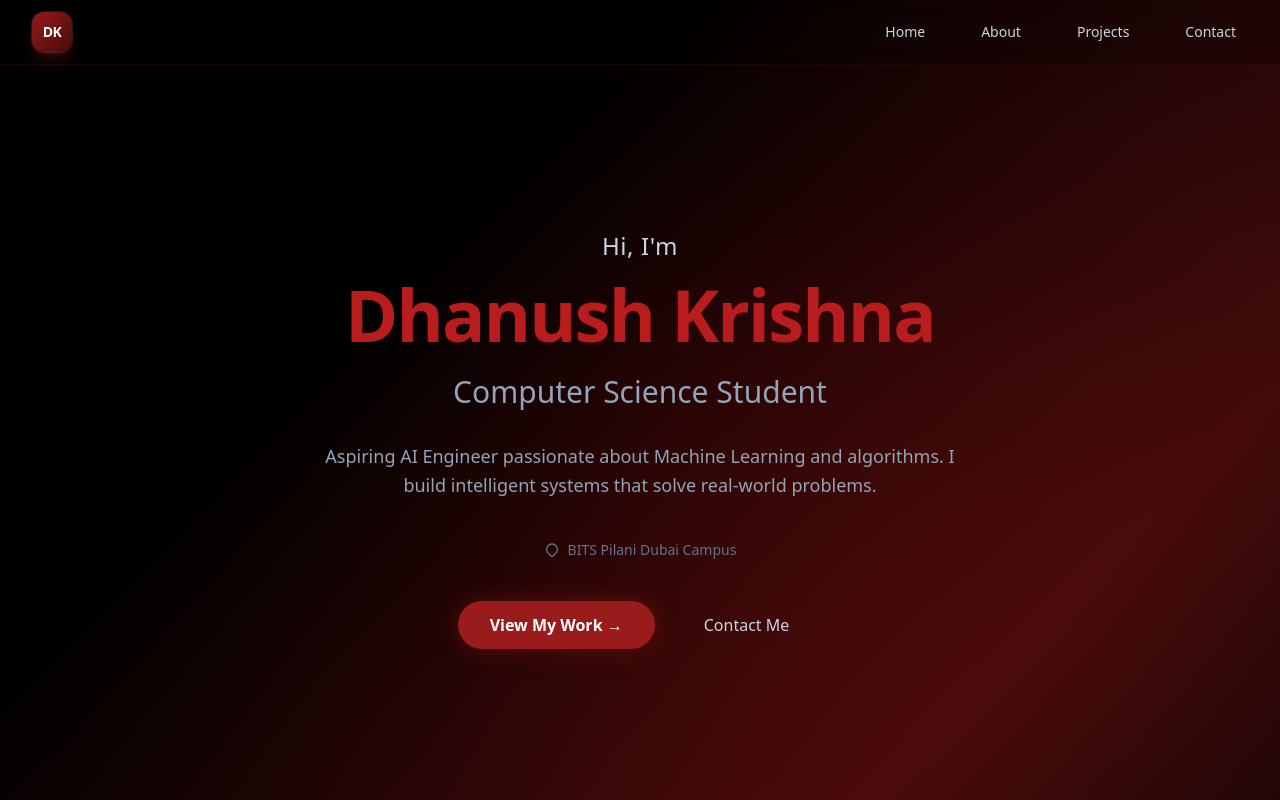
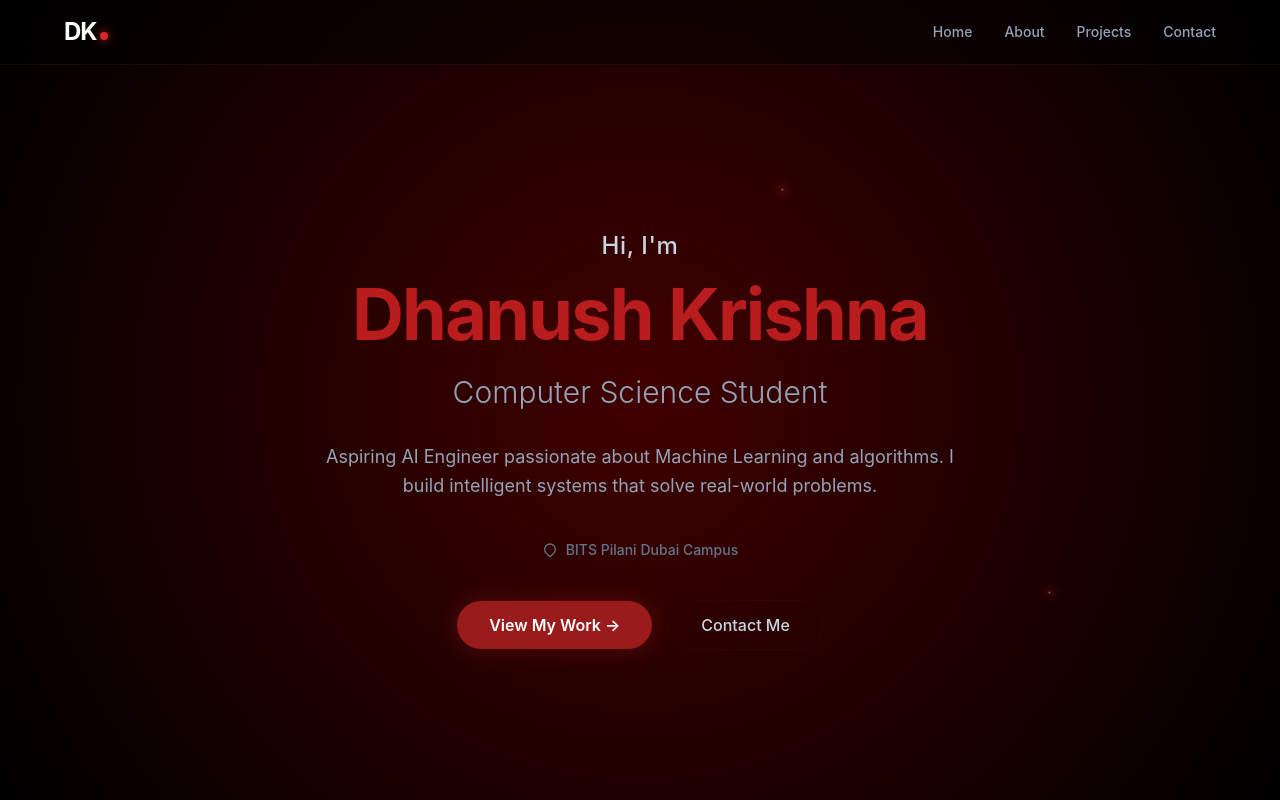
Before and after one commit to DhanushKrishna4/My-Portfolio, a React (Vite) app: page / in a window 1280 px wide. Shown: the top 800 px of the page. Built offline with nearby package versions, Linux system fonts and the light colour scheme.

Commit message:
Add shooting stars, minimalist DK logo with red dot, and white hover text

```diff
--- a/src/App.jsx
+++ b/src/App.jsx
@@ -4,19 +4,22 @@ import Hero from './components/Hero';
 import About from './components/About';
 import Projects from './components/Projects';
 import Contact from './components/Contact';
+import ShootingStars from './components/ShootingStars';
 
 function App() {
   return (
-    // "135deg" creates the diagonal angle.
-    // "rgba(153,27,27,0.4)" is the transparent red color.
-    <div className="min-h-screen bg-[linear-gradient(135deg,black_20%,rgba(153,27,27,0.4)_50%,black_80%)] text-slate-200 font-sans selection:bg-red-500 selection:text-white">
+    <div className="relative min-h-screen">
+      {/* Background layer */}
+      <ShootingStars />
 
-      <Navbar />
-      <Hero />
-      <About />
-      <Projects />
-      <Contact />
-
+      {/* Content layer */}
+      <div className="relative z-10">
+        <Navbar />
+        <Hero />
+        <About />
+        <Projects />
+        <Contact />
+      </div>
     </div>
   );
 }
--- a/src/components/Navbar.jsx
+++ b/src/components/Navbar.jsx
@@ -1,69 +1,39 @@
-import React, { useState } from 'react';
+import React from 'react';
 
 const Navbar = () => {
-  const [isOpen, setIsOpen] = useState(false);
-
   return (
-    <nav className="fixed w-full z-50 bg-black/20 backdrop-blur-lg border-b border-red-900/20">
-      <div className="max-w-7xl mx-auto px-4 sm:px-6 lg:px-8">
-        <div className="flex items-center justify-between h-16">
-
-          <a href="#home" className="group flex items-center gap-3">
-            <div className="relative flex h-10 w-10 items-center justify-center rounded-xl bg-gradient-to-br from-red-800 to-red-950 text-white shadow-lg shadow-red-900/40 ring-1 ring-white/10 transition-transform duration-300 group-hover:scale-105">
-              <span className="font-bold text-sm tracking-tighter">DK</span>
-            </div>
-            <span className="max-w-0 overflow-hidden whitespace-nowrap bg-gradient-to-r from-white to-neutral-400 bg-clip-text text-xl font-bold text-transparent opacity-0 transition-all duration-500 ease-in-out group-hover:max-w-[200px] group-hover:opacity-100">
-              Dhanush
+    <nav className="fixed w-full z-50 px-6 py-4 bg-black/50 backdrop-blur-md border-b border-white/5">
+      <div className="max-w-6xl mx-auto flex justify-between items-center">
+        {/* Minimalist Text Logo (Exactly like the original blue version) */}
+        <div className="flex items-center group cursor-pointer">
+          <div className="relative flex items-baseline">
+            {/* "DK" is now just raw text, no background square */}
+            <span className="text-2xl font-bold text-white tracking-tighter">
+              DK
             </span>
-          </a>
-
-          <div className="hidden md:block">
-            <div className="ml-10 flex items-baseline space-x-8">
-              {['Home', 'About', 'Projects', 'Contact'].map((item) => (
-                <a
-                  key={item}
-                  href={`#${item.toLowerCase()}`}
-                  className="text-slate-300 hover:text-red-800 hover:bg-red-950/30 px-3 py-2 rounded-md text-sm font-medium transition-all duration-300"
-                >
-                  {item}
-                </a>
-              ))}
-            </div>
+            {/* The Red Dot - placed at the bottom right of the K */}
+            <div className="w-2 h-2 bg-red-600 rounded-full ml-1 shadow-[0_0_10px_rgba(220,38,38,0.8)]"></div>
           </div>
 
-          <div className="-mr-2 flex md:hidden">
-            <button
-              onClick={() => setIsOpen(!isOpen)}
-              className="inline-flex items-center justify-center p-2 rounded-md text-slate-400 hover:text-white hover:bg-red-900/20 focus:outline-none"
+          {/* Static White Name - Slides out on hover */}
+          <span className="ml-4 font-bold text-white opacity-0 -translate-x-4 group-hover:opacity-100 group-hover:translate-x-0 transition-all duration-300 whitespace-nowrap">
+            Dhanush Krishna
+          </span>
+        </div>
+
+        {/* Nav Links */}
+        <div className="hidden md:flex gap-8">
+          {['Home', 'About', 'Projects', 'Contact'].map((item) => (
+            <a
+              key={item}
+              href={`#${item.toLowerCase()}`}
+              className="text-sm font-medium text-slate-400 hover:text-red-500 transition-colors"
             >
-              <svg className="h-6 w-6" stroke="currentColor" fill="none" viewBox="0 0 24 24">
-                {isOpen ? (
-                  <path strokeLinecap="round" strokeLinejoin="round" strokeWidth="2" d="M6 18L18 6M6 6l12 12" />
-                ) : (
-                  <path strokeLinecap="round" strokeLinejoin="round" strokeWidth="2" d="M4 6h16M4 12h16M4 18h16" />
-                )}
-              </svg>
-            </button>
-          </div>
+              {item}
+            </a>
+          ))}
         </div>
       </div>
-
-      {isOpen && (
-        <div className="md:hidden bg-black/90 border-b border-red-900/30">
-          <div className="px-2 pt-2 pb-3 space-y-1 sm:px-3">
-            {['Home', 'About', 'Projects', 'Contact'].map((item) => (
-              <a
-                key={item}
-                href={`#${item.toLowerCase()}`}
-                className="text-slate-300 hover:text-red-800 block px-3 py-2 rounded-md text-base font-medium"
-                onClick={() => setIsOpen(false)}
-              >
-                {item}
-              </a>
-            ))}
-          </div>
-        </div>
-      )}
     </nav>
   );
 };
--- /dev/null
+++ b/src/components/ShootingStars.jsx
@@ -0,0 +1,25 @@
+import React from 'react';
+
+const ShootingStars = () => {
+  // Generates 10 stars with random positions and delays
+  const stars = Array.from({ length: 10 });
+
+  return (
+    <div className="fixed inset-0 z-0 pointer-events-none overflow-hidden">
+      {stars.map((_, i) => (
+        <div
+          key={i}
+          className="shooting-star"
+          style={{
+            top: `${Math.random() * 100}%`,
+            left: `${Math.random() * 100}%`,
+            animationDelay: `${Math.random() * 5}s`,
+            animationDuration: `${2 + Math.random() * 3}s`
+          }}
+        />
+      ))}
+    </div>
+  );
+};
+
+export default ShootingStars;
--- a/src/index.css
+++ b/src/index.css
@@ -17,7 +17,7 @@ html {
 }
 
 body {
-  /* 1. Shade: Deep Maroon | 2. Contrast: Pure Black edges | 3. Transparency: 0.5 alpha */
+  /* Final Deep Red Wallpaper Settings */
   background: radial-gradient(
     circle at 50% 50%,
     rgba(128, 0, 0, 0.5) 0%,
@@ -34,3 +34,30 @@ body {
 #root {
   min-height: 100vh;
 }
+
+/* Shooting Star Animation - Added to the bottom */
+.shooting-star {
+  position: absolute;
+  width: 2px;
+  height: 2px;
+  background: linear-gradient(90deg, rgba(255, 255, 255, 0.8), transparent);
+  box-shadow: 0 0 10px 2px rgba(185, 28, 28, 0.8);
+  border-radius: 50%;
+  opacity: 0;
+  transform: rotate(-45deg);
+  animation: shoot linear infinite;
+}
+
+@keyframes shoot {
+  0% {
+    transform: rotate(-45deg) translateX(0);
+    opacity: 1;
+  }
+  70% {
+    opacity: 1;
+  }
+  100% {
+    transform: rotate(-45deg) translateX(-800px);
+    opacity: 0;
+  }
+}
```
